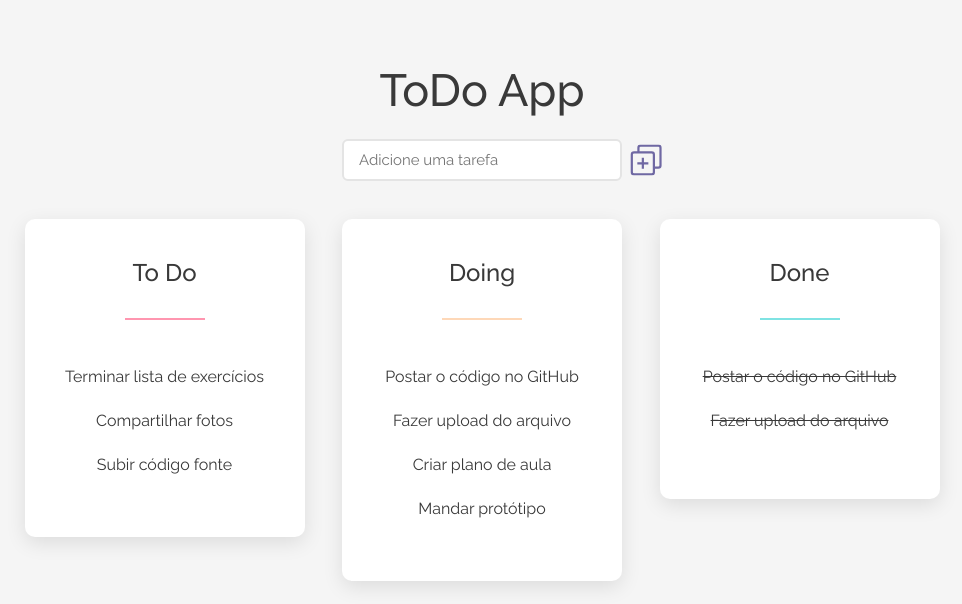
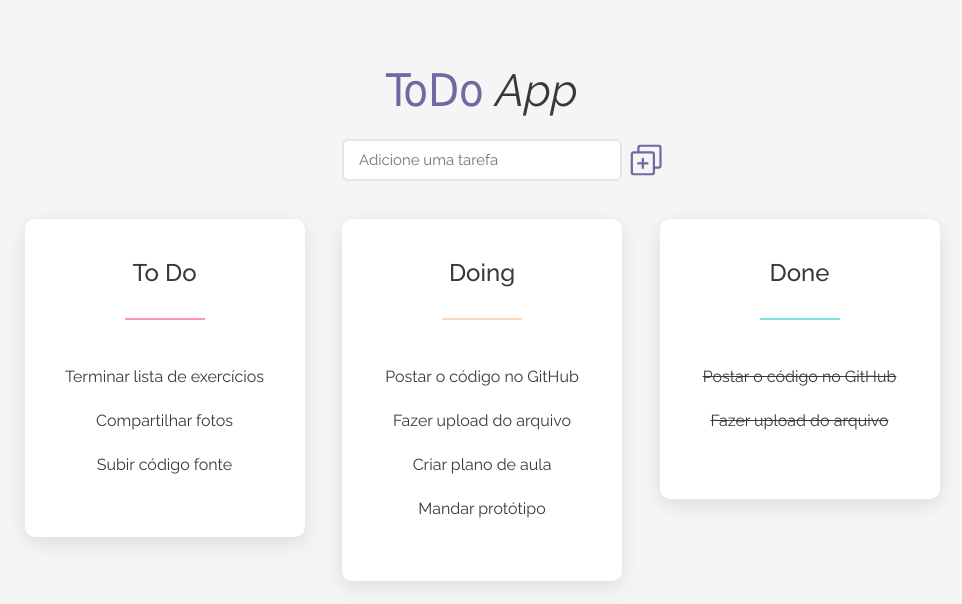
Before and after one commit to gabrielsarubo/todo-list-unectjr, a PHP site: page /index.html in a window 1280 px wide. Shown: the top 604 px of the page, without its empty margins (158-1120 px from the left). Run offline with PHP 8.4, Linux system fonts and the light colour scheme.

Commit message:
Style the website logo

```diff
--- a/css/style.css
+++ b/css/style.css
@@ -34,7 +34,6 @@ body {
 	background-color: rgb(245, 245, 245);
 	font-family: 'Raleway', Tahoma, sans-serif;
 	color: #393939;
-	overflow-x: hidden;
 }
 
 /* Formatacao geral das fontes */
@@ -72,6 +71,17 @@ div.cabecalho-inner {
 	font-size: 2.8125rem;
 	font-weight: 500;
 	text-align: center;
+}
+
+/* Estilo do logo do site */
+.cabecalho-inner h1 span:first-child {
+	font-family: 'Raleway Semibold', Tahoma, sans-serif;
+	color: #6f68a3;
+}
+
+.cabecalho-inner h1 span:last-child {
+	font-weight: 400;
+	font-style: italic;
 }
 
 .cabecalho-inner div.container-add-tarefa {
--- a/index.html
+++ b/index.html
@@ -10,7 +10,7 @@
 <body>
     <header id="cabecalho">
         <div class="cabecalho-inner">
-            <h1>ToDo App</h1>
+            <h1><span>ToDo</span> <span>App</span></h1>
 
             <!-- container com o input e o btn de add -->
             <div class="container-add-tarefa">
```
